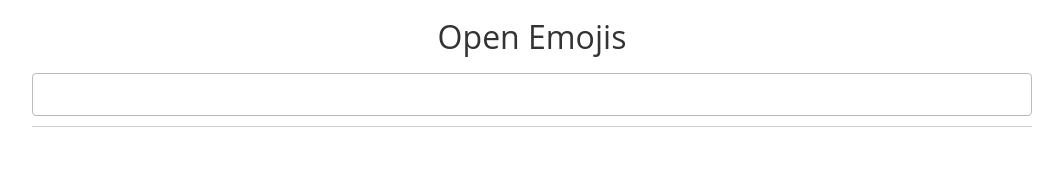
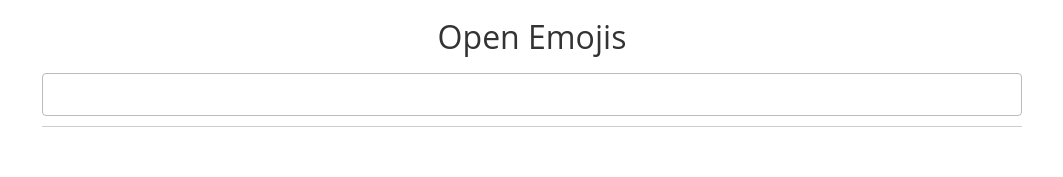
Before and after one commit to jackburns/open-emojis, a React (Create React App) app: page / in a window 1280 px wide. Shown: the top 177 px of the page, without its empty margins (108-1171 px from the left). Built offline with nearby package versions, Linux system fonts and the light colour scheme.

Commit message:
update input styles

```diff
--- a/src/SearchInput.css
+++ b/src/SearchInput.css
@@ -1,6 +1,7 @@
 .search-input {
   border-bottom: 1px solid #ccc;
   padding-bottom: 10px;
+  margin: 0 10px;
 }
 
 .search-input input {
```
